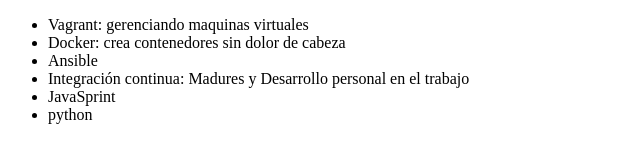
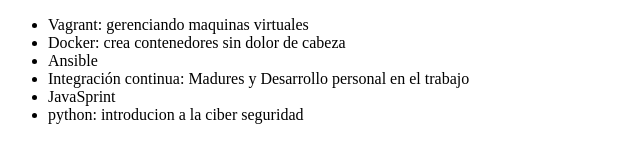
Before and after one commit to josue0699/git-github, a plain HTML site: page index.html in a window 1280 px wide. Shown: the whole page, without its empty margins (0-640 px from the left). Drawn offline with Linux system fonts and the light colour scheme.

Commit message:
modificando el nombre del curso de python

```diff
--- a/index.html
+++ b/index.html
@@ -13,7 +13,7 @@
         <li> Ansible </li>
         <li> Integración continua: Madures y Desarrollo personal en el trabajo </li>
         <li> JavaSprint</li>
-        <li>python</li>
+        <li>python: introducion a la ciber seguridad</li>
     </ul>
 </body>
 </html>
```
